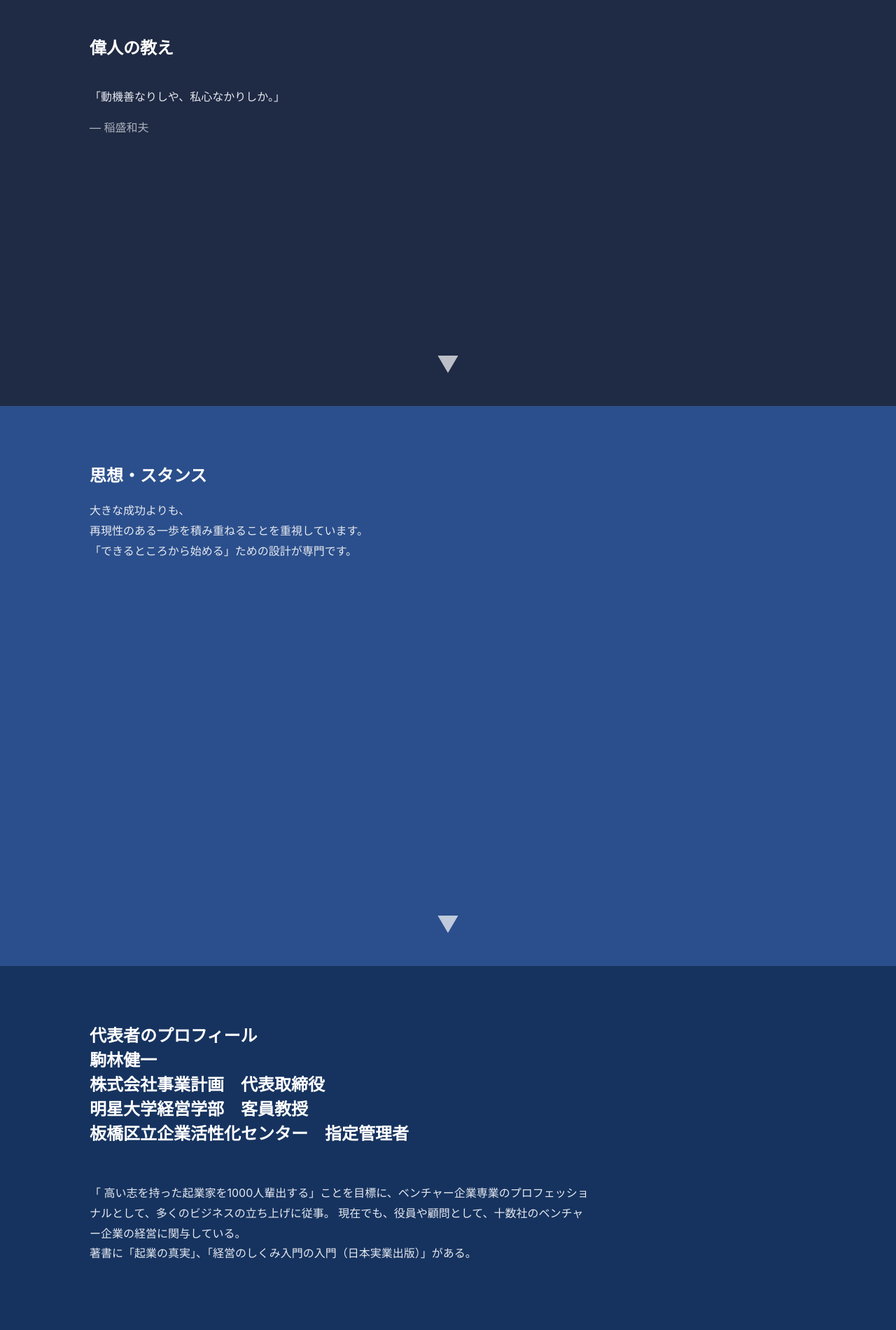
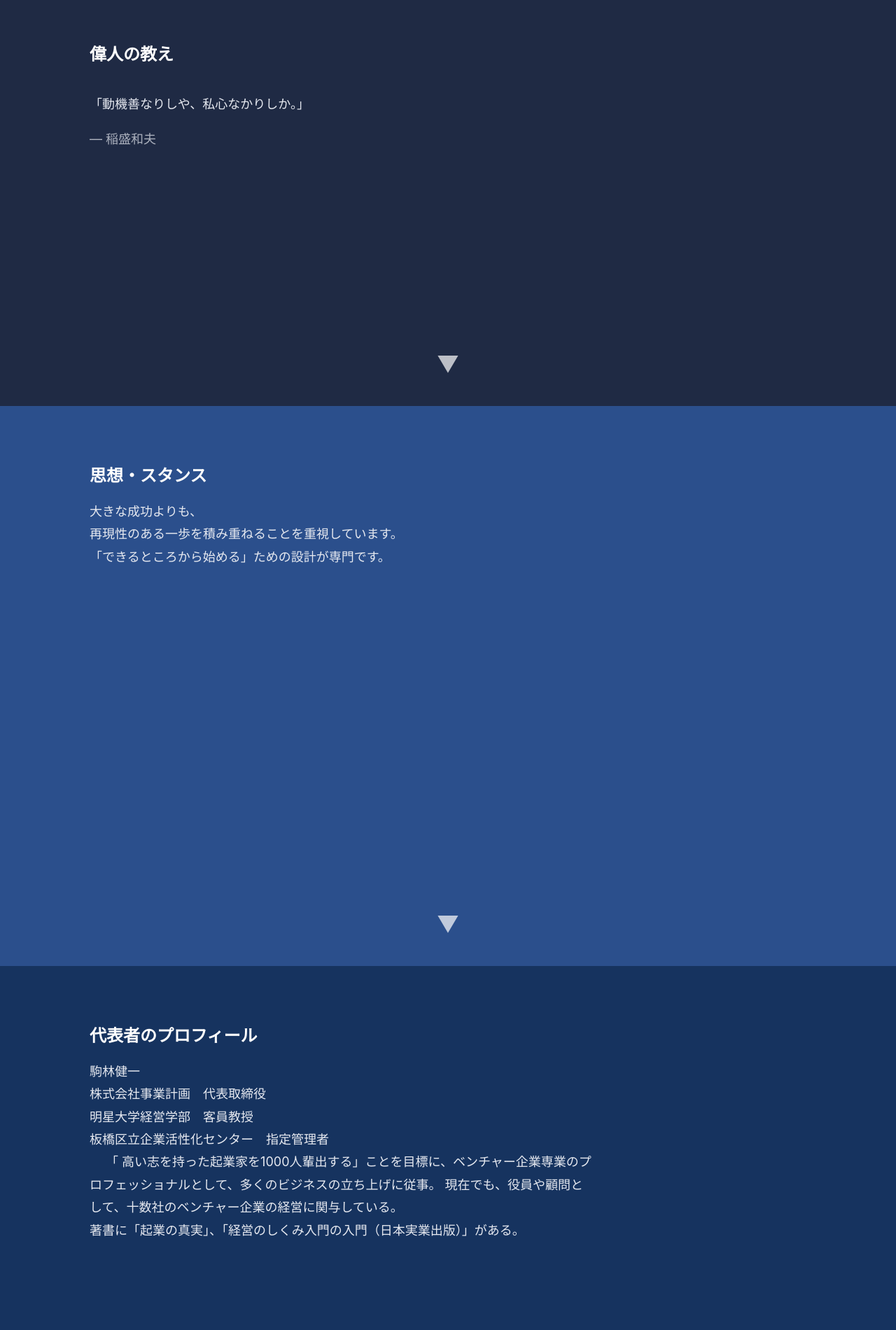
Before and after one commit to jigyoukeikaku-jp/jigyoukeikaku-jp.github.io, a plain HTML site: page index.html in a window 1280 px wide. Shown: the part 220-2120 px from the top of the page at 70% size. Drawn offline with Linux system fonts and the light colour scheme.

Commit message:
Update index.html

```diff
--- a/index.html
+++ b/index.html
@@ -31,7 +31,7 @@
 
     p {
       line-height: 1.8;
-      font-size: 16px;
+      font-size: 18px;
       max-width: 720px;
     }
 
@@ -74,21 +74,21 @@
       color: #cccccc;
       text-align: center;
       padding: 20px;
-      font-size: 14px;
+      font-size: 16px;
     }
     #quotes {
   background: #0b3c8a;
 }
 
 #quote-text {
-  font-size: 16px;
+  font-size: 18px;
   line-height: 1.8;
   margin-top: 40px;
 }
 
 #quote-author {
   margin-top: 16px;
-  font-size: 16px;
+  font-size: 18px;
 }
 #top-link {
   position: fixed;
@@ -152,13 +152,13 @@
 
   <!-- 略歴 -->
   <section id="profile">
-    <h2>代表者のプロフィール<br>
-
+    <h2>代表者のプロフィール<br></h2>
+ <p>
 駒林健一<br>
 株式会社事業計画　代表取締役 <br>
 明星大学経営学部　客員教授 <br>
-板橋区立企業活性化センター　指定管理者 <br>　</h2>
-    <p>
+板橋区立企業活性化センター　指定管理者 <br>
+
 「 高い志を持った起業家を1000人輩出する」ことを目標に、ベンチャー企業専業のプロフェッショナルとして、多くのビジネスの立ち上げに従事。
 現在でも、役員や顧問として、十数社のベンチャー企業の経営に関与している。
       <br>著書に「起業の真実」、「経営のしくみ入門の入門（日本実業出版）」がある。
```
